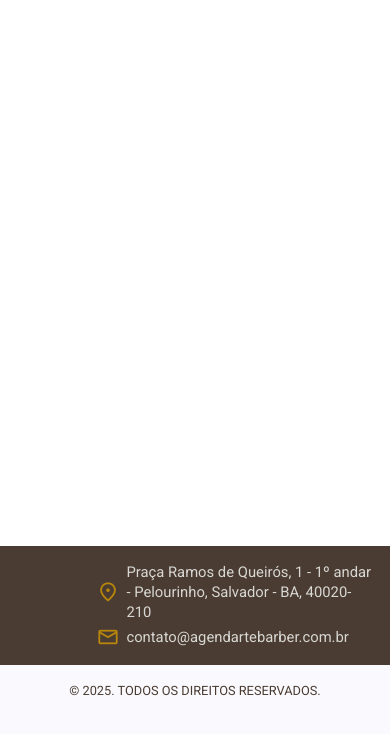
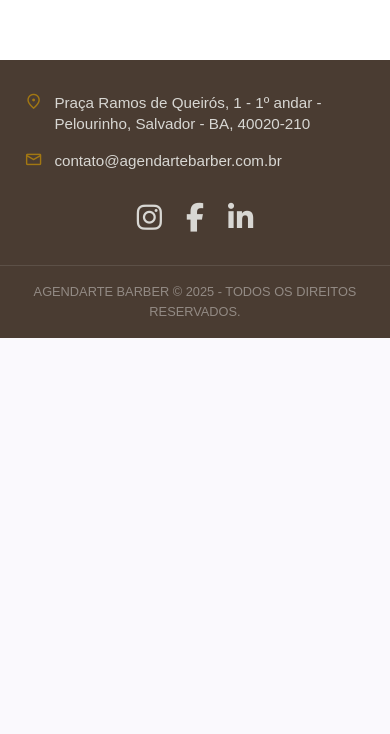
Before and after one commit to mateus-pa/barber-services-front-end, an Angular app: page /home in a window 390 px wide. Shown: the part 5621-6355 px from the top of the page. After the commit the page ends 5959 px from the top, so only its background shows below. Built offline with nearby package versions, Linux system fonts and the light colour scheme.

Commit message:
refactor: refaz footer, adiciona responsividade e altera css home page

```diff
--- a/src/app/components/acessar/acessar.css
+++ b/src/app/components/acessar/acessar.css
@@ -6,6 +6,12 @@
   padding: 8rem 2rem;
   text-align: center;
   background: linear-gradient(135deg, #faf8f6, #f2eeea);
+  border-radius: 20px;
+  padding: 4rem 3rem;
+  box-shadow: 0 6px 18px rgba(0, 0, 0, 0.08);
+  backdrop-filter: blur(10px);
+  margin: 8rem auto 0;
+  margin-bottom: 8rem; /* Separado para lembrar de apagar se adicionar mais um componente */
 }
 
 .acessar h2 {
--- a/src/app/components/footer/footer.css
+++ b/src/app/components/footer/footer.css
@@ -1,52 +1,162 @@
 footer {
   display: flex;
   flex-direction: column;
-  gap: 0.2rem;
+  background-color: var(--marrom-escuro);
   color: var(--cinza-claro);
+  width: 100%;
+  font-family: Arial, sans-serif;
 }
 
 .infos {
-  background-color: var(--marrom-escuro);
   display: flex;
-  align-items: center;
+  align-items: flex-start;
   justify-content: space-between;
-  padding: 0.5rem;
+  padding: 3rem 5rem;
+  border-bottom: 1px solid rgba(255, 255, 255, 0.1);
 }
 
 .infos__contatos {
   display: flex;
   flex-direction: column;
-  padding: 0.5rem;
-  margin-left: 5rem;
-  gap: 0.2rem;
+  gap: 1rem;
+  width: 35%;
+  padding: 0;
+  margin-left: 0;
 }
 
+.infos__logo {
+  display: flex;
+  justify-content: center;
+  align-items: center;
+  width: 30%;
+  text-align: center;
+}
+
+.footer-logo {
+  max-width: 120px;
+  height: auto;
+  opacity: 0.85;
+  transition: opacity 0.3s;
+}
+
+.footer-logo:hover {
+  opacity: 1;
+}
+
+/* Itens de Contato e Localização */
 .infos__contatos__item {
   display: flex;
-  align-items: center;
-  gap: 0.4rem;
-  font-size: 0.925rem;
+  align-items: flex-start;
+  gap: 0.7rem;
+  font-size: 0.95rem;
+  line-height: 1.4;
 }
 
 .infos__contatos__item a {
   text-decoration: none;
   color: var(--cinza-claro);
-  transition: all 0.2s ease-in-out;
+  transition: color 0.2s ease-in-out;
 }
 
 .infos__contatos__item a:hover {
-  text-decoration: underline;
-  cursor: pointer;
   color: var(--ouro-destaque);
 }
 
+/* Ícones Genéricos (Location, Mail) - Mantido para os que funcionam */
 .material-symbols-outlined {
+  opacity: 0.8;
   font-variation-settings: 'FILL' 0, 'wght' 400, 'GRAD' 0, 'opsz' 16;
   color: var(--ouro-destaque);
+  flex-shrink: 0;
+  font-size: 1.2rem;
+}
+
+/* Redes Sociais */
+.infos__redes {
+  display: flex;
+  gap: 1.5rem;
+  width: 35%;
+  justify-content: flex-end;
+}
+
+.infos__redes a {
+  text-decoration: none;
+  transition: transform 0.3s ease;
+}
+
+/* Estilo para Ícones do Font Awesome e de Redes Sociais */
+.social-icon {
+  font-size: 1.8rem; /* Ícones de redes sociais maiores */
+  color: var(--cinza-claro);
+  transition: color 0.3s ease;
+}
+
+.infos__redes a:hover .social-icon {
+  color: var(--ouro-destaque);
+  transform: translateY(-3px); /* Efeito sutil de levantar */
+}
+
+/* Seção de Copyright */
+.copyright {
+  background-color: var(--marrom-escuro);
+  padding: 1rem 5rem;
+  text-align: center;
 }
 
 .copyright p {
   text-align: center;
   font-size: 0.8rem;
-  color: var(--marrom-escuro);
+  color: rgba(255, 255, 255, 0.4);
+  margin: 0;
 }
+
+/* === RESPONSIVIDADE === */
+
+/* Para telas menores que 992px (Tablet) */
+@media (max-width: 992px) {
+  .infos {
+    padding: 2rem 3rem;
+  }
+
+  .infos__logo {
+    display: none;
+  }
+
+  .infos__contatos,
+  .infos__redes {
+    width: 50%;
+  }
+
+  .infos__redes {
+    justify-content: center;
+  }
+}
+
+/* Para telas menores que 768px (Celular) */
+@media (max-width: 768px) {
+  .infos {
+    flex-direction: column;
+    align-items: center;
+    gap: 2rem;
+    padding: 2rem 1.5rem;
+  }
+
+  .infos__contatos,
+  .infos__redes {
+    width: 100%;
+    margin: 0;
+    align-items: center;
+  }
+
+  .infos__contatos {
+    align-items: flex-start;
+  }
+
+  .infos__redes {
+    justify-content: center;
+  }
+
+  .copyright {
+    padding: 1rem 1.5rem;
+  }
+}
--- a/src/app/components/footer/footer.html
+++ b/src/app/components/footer/footer.html
@@ -10,8 +10,24 @@
         <a href="mailto:contato@agendartebarber.com.br">contato@agendartebarber.com.br</a>
       </div>
     </div>
+
+    <div class="infos__logo">
+      <img src="agendarte-logo.png" alt="Logotipo Agendarte Barber" class="footer-logo" />
+    </div>
+
+    <div class="infos__redes">
+      <a href="https://www.instagram.com/matsu.pa/" aria-label="Instagram">
+        <i class="fa-brands fa-instagram social-icon"></i>
+      </a>
+      <a href="https://www.facebook.com/mateus.pinheiro.963" aria-label="Facebook">
+        <i class="fa-brands fa-facebook-f social-icon"></i>
+      </a>
+      <a href="https://www.linkedin.com/in/mateus-pa/" aria-label="LinkedIn">
+        <i class="fa-brands fa-linkedin-in social-icon"></i>
+      </a>
+    </div>
   </section>
   <section class="copyright">
-    <p>© 2025. TODOS OS DIREITOS RESERVADOS.</p>
+    <p>AGENDARTE BARBER © 2025 - TODOS OS DIREITOS RESERVADOS.</p>
   </section>
 </footer>
--- a/src/app/components/footer/footer.ts
+++ b/src/app/components/footer/footer.ts
@@ -4,8 +4,6 @@ import { Component } from '@angular/core';
   selector: 'app-footer',
   imports: [],
   templateUrl: './footer.html',
-  styleUrl: './footer.css'
+  styleUrl: './footer.css',
 })
-export class Footer {
-
-}
+export class Footer {}
--- a/src/app/components/funcoes/funcoes.css
+++ b/src/app/components/funcoes/funcoes.css
@@ -1,5 +1,5 @@
 .funcoes {
-  margin: 8rem auto;
+  margin: 8rem auto 0;
   padding: 0 2rem;
   max-width: 1200px;
   display: flex;
--- a/src/app/components/funcoes/funcoes.html
+++ b/src/app/components/funcoes/funcoes.html
@@ -12,25 +12,6 @@
       <h3 class="card-title">Agendamento Online</h3>
       <a href="#" class="card-details">Ver detalhes</a>
     </div>
-
-    <div class="card">
-      <div class="icon"><span class="material-symbols-outlined">group</span></div>
-      <h3 class="card-title">Gestão de Clientes</h3>
-      <a href="#" class="card-details">Ver detalhes</a>
-    </div>
-
-    <div class="card">
-      <div class="icon"><span class="material-symbols-outlined">login</span></div>
-      <h3 class="card-title">Autenticação de Acesso</h3>
-      <a href="#" class="card-details">Ver detalhes</a>
-    </div>
-
-    <div class="card">
-      <div class="icon"><span class="material-symbols-outlined">groups</span></div>
-      <h3 class="card-title">Gestão de Equipe</h3>
-      <a href="#" class="card-details">Ver detalhes</a>
-    </div>
-
     <div class="card">
       <div class="icon"><span class="material-symbols-outlined">analytics</span></div>
       <h3 class="card-title">Relatórios Gerenciais</h3>
--- a/src/app/components/header/header.css
+++ b/src/app/components/header/header.css
@@ -92,6 +92,10 @@ header nav ul li a:hover {
     padding: 0.5rem 2rem;
   }
 
+  header.sticky {
+    padding: 0.5rem 2rem;
+  }
+
   header nav ul {
     margin-right: 0;
   }
--- a/src/app/components/sobre/sobre.css
+++ b/src/app/components/sobre/sobre.css
@@ -1,6 +1,6 @@
 .sobre {
   max-width: 1000px;
-  margin: 8rem auto;
+  margin: 8rem auto 0;
   padding: 0 2rem;
   color: var(--marrom-escuro);
   font-weight: 500;
```
